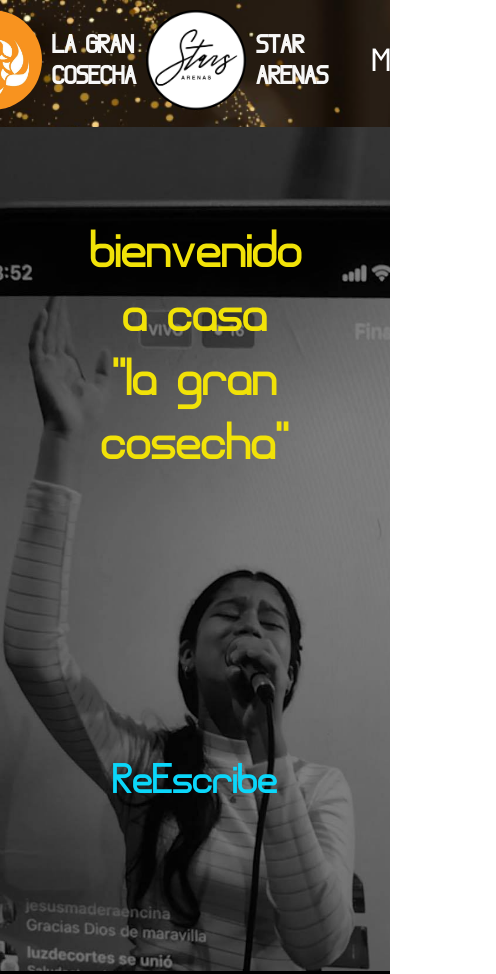
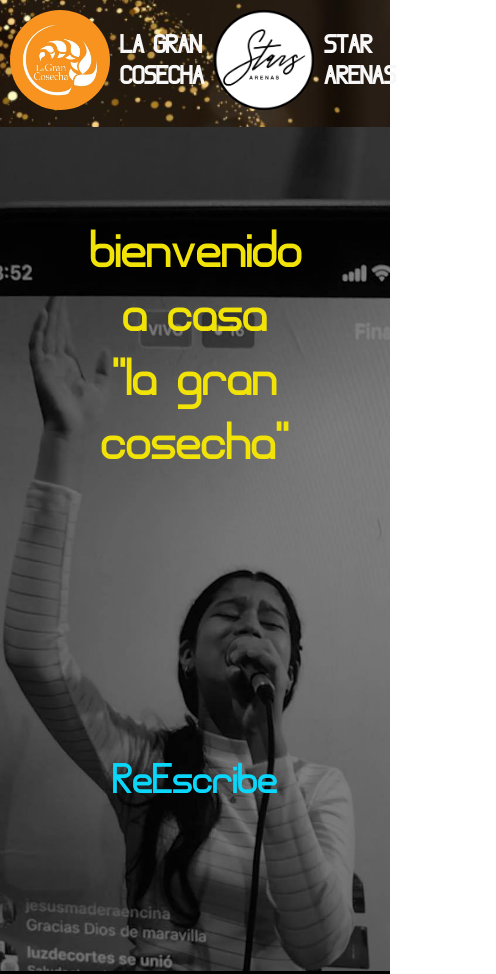
Before and after one commit to cristiandelosreyes/web-prueba-i, a plain HTML site: page index.html in a window 390 px wide. Shown: the top 974 px of the page, 496 px wide, since content can reach past the window. Drawn offline with Linux system fonts and the light colour scheme.

Commit message:
sigue mejorando responsivo

```diff
--- a/style.css
+++ b/style.css
@@ -148,8 +148,9 @@ nav a:hover {
 @media (max-width: 800px) {
   .container {
     display: flex;
-    gap: 30px;
-    align-items: center;
+    gap: 10px;
+    align-items: flex-start;
+    justify-content: flex-start;
     padding: 10px;
     min-height: 10vh;
   }
```
